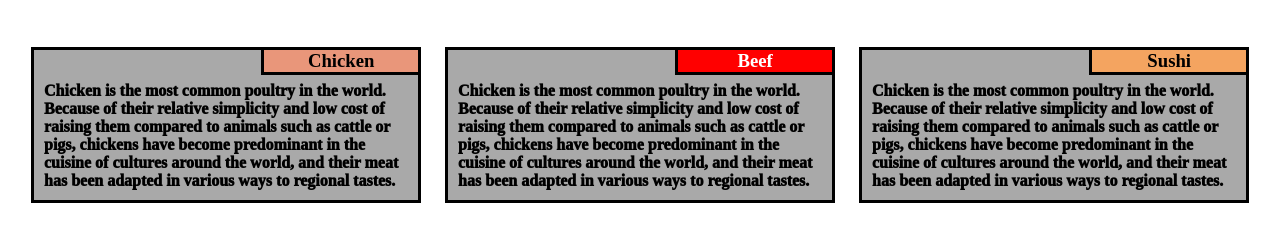
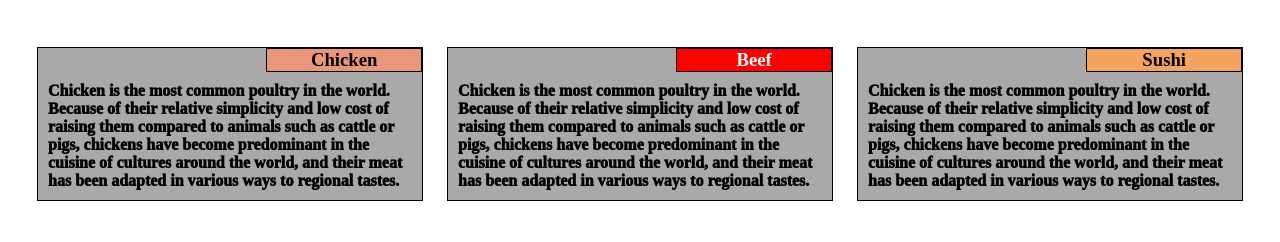
Before and after one commit to damirn29/module2-solution-Coursera, a plain HTML site: page index.html in a window 1280 px wide. Shown: the part 80-322 px from the top of the page. Drawn offline with Linux system fonts and the light colour scheme.

Commit message:
Update style.css

```diff
--- a/style/style.css
+++ b/style/style.css
@@ -10,10 +10,9 @@ h1 {
 
 .main{
     text-align: center;
-
 }
 .block1{
-    border: 3px solid black;
+    border: 1px solid black;
     width: 30%;
     display: inline-block;
     text-align: auto;
@@ -23,7 +22,7 @@ h1 {
 
 }
 .block2{
-    border: 3px solid black;
+    border: 1px solid black;
     width: 30%;
     display: inline-block;
     text-align: auto;
@@ -34,7 +33,7 @@ h1 {
 }
 
 .block3{
-    border: 3px solid black;
+    border: 1px solid black;
     width: 30%;
     display: inline-block;
     text-align: auto;
@@ -46,30 +45,27 @@ h1 {
 
 
 .head1{
-    border: 3px solid black;
+    border: 1px solid black;
     float: right;
     width: 40%;
-    margin: -3px;
     text-align: center;
     background-color: darksalmon;
 
 
 }
 .head2{
-    border: 3px solid black;
+    border: 1px solid black;
     float: right;
     width: 40%;
-    margin: -3px;
     text-align: center;
     background-color: red;
     color: white;
 
 }
 .head3{
-    border: 3px solid black;
+    border: 1px solid black;
     float: right;
     width: 40%;
-    margin: -3px;
     text-align: center;
     background-color: sandybrown;
 
```
